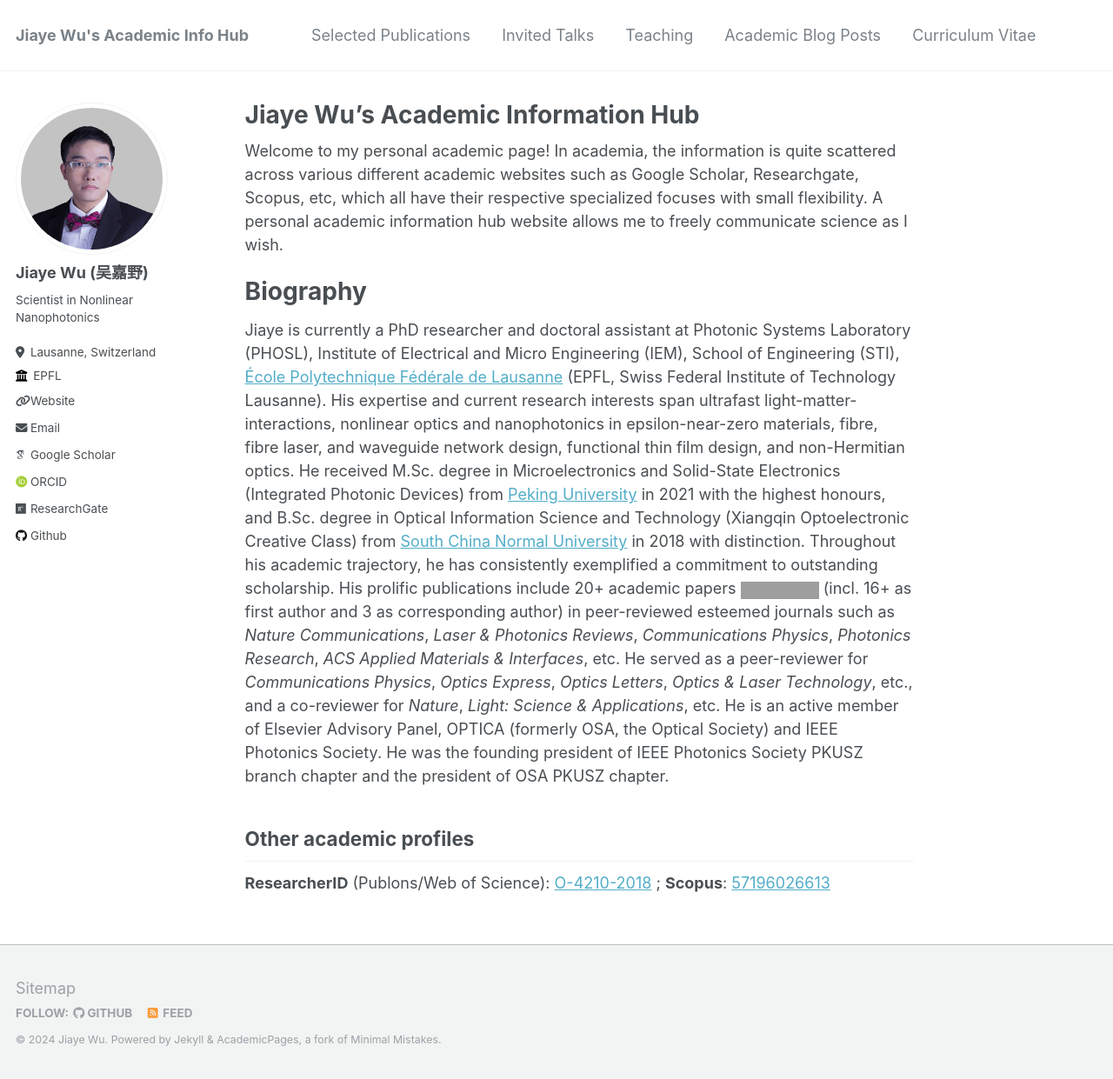
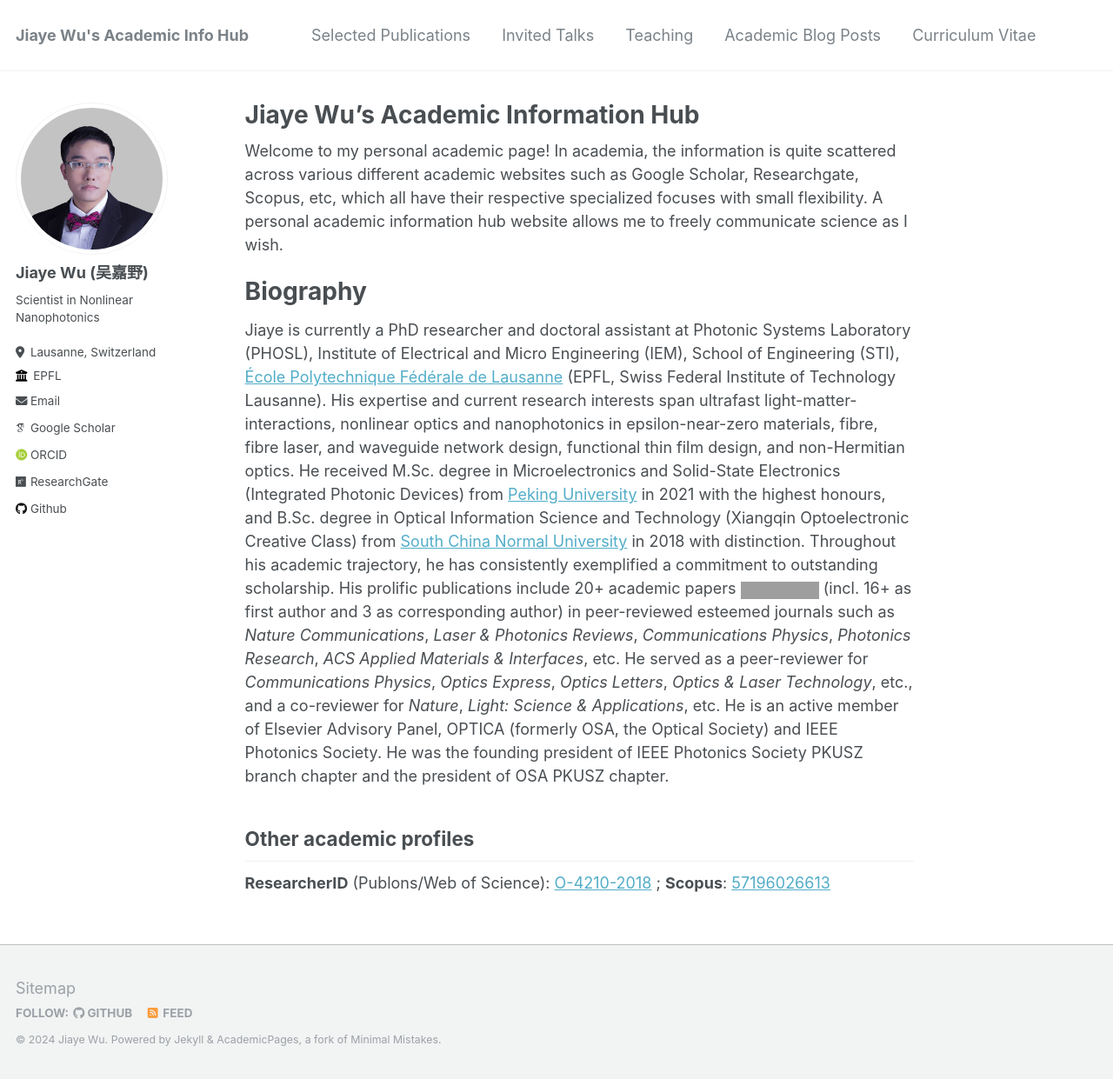
Before and after one commit to jiaye-wu/academicpages-version, a Jekyll site: the page built from _pages/about.md, in a window 1280 px wide and 1241 px high. Shown: the whole window at 87% size. Built offline with Jekyll 4.4.1, drawn with Linux system fonts in a browser that asks for light colours; some web fonts are replaced; grey boxes are pictures that could not be loaded.

```diff
--- a/_config.yml
+++ b/_config.yml
@@ -28,7 +28,7 @@ author:
   bio              : "Scientist in Nonlinear Nanophotonics"
   location         : "Lausanne, Switzerland"
   employer         : "EPFL"
-  uri              :  https://jiaye-wu.github.io
+  # uri              :  https://jiaye-wu.github.io
   email            : "jiaye.wu@epfl.ch"
 
   # Academic websites
```
